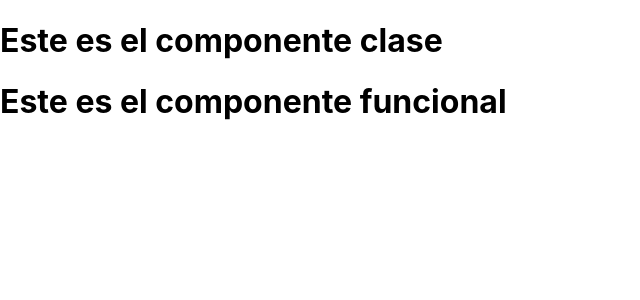
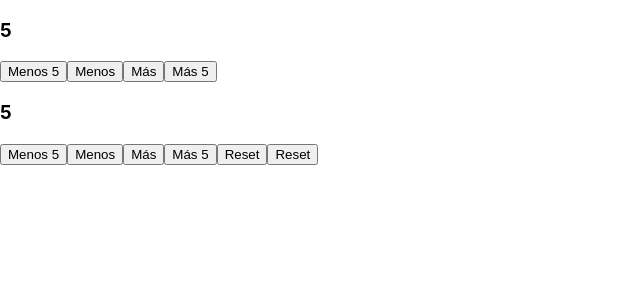
Before and after one commit to gorkavillara/16-feb-react-grupo-1, a React (Create React App) app: page / in a window 1280 px wide. Shown: the top 300 px of the page, without its empty margins (0-640 px from the left). Built offline with nearby package versions, Linux system fonts and the light colour scheme; the HTML template or start-up script is replaced by a standard one.

Commit message:
⌚ Testeando contadores

```diff
--- a/src/App.tsx
+++ b/src/App.tsx
@@ -2,6 +2,9 @@
 import React from 'react';
 import ComponenteClase from "./components/ComponenteClase"
 import ComponenteFuncional from './components/ComponenteFuncional';
+import Contador from './components/contador/Contador';
+import ContadorClase from './components/contador/ContadorClase';
+import CompPadre from './components/jerarquia/CompPadre';
 
 const miElemento = <button>Mi botón</button>
 
@@ -9,8 +12,11 @@ function App() {
   // Hacer cálculos, llamar a apis, utilizar hooks
   return (
     <div>
-      <ComponenteClase />
-      <ComponenteFuncional />
+      {/* <ComponenteClase /> */}
+      {/* <ComponenteFuncional /> */}
+      {/* <CompPadre /> */}
+      <Contador initialValue={5} />
+      <ContadorClase initialValue={5} />
     </div>
   );
 
--- /dev/null
+++ b/src/components/contador/Contador.tsx
@@ -0,0 +1,41 @@
+import React, { useState } from "react"
+
+type TContadorProps = {
+    initialValue?: number
+}
+
+const Contador = ({ initialValue }: TContadorProps) => {
+    let [ valor, setValor ] = useState(initialValue || 0)
+    // console.log(estado)
+    // const valor = estado[0]
+    // const cambioValor = estado[1]
+    // let valor = initialValue || 0
+
+    const restaValor = (cant: number = 1) => {
+        setValor(
+            (anteriorvalor) => anteriorvalor - cant
+        )
+    }
+
+    const sumaValor = (cant: number = 1) => {
+        // valor++
+        // console.log(valor)
+        // setValor(valor + 1)
+        setValor(
+            (anteriorvalor) => anteriorvalor + cant
+        )
+    }
+    return (
+        <>
+            <h3>{valor}</h3>
+            <div>
+                <button onClick={() => restaValor(5)}>Menos 5</button>
+                <button onClick={() => restaValor()}>Menos</button>
+                <button onClick={() => sumaValor()}>Más</button>
+                <button onClick={() => sumaValor(5)}>Más 5</button>
+            </div>
+        </>
+    )
+}
+
+export default Contador
--- /dev/null
+++ b/src/components/contador/ContadorClase.tsx
@@ -0,0 +1,62 @@
+import React, { Component } from "react"
+
+interface IContadorProps {
+    initialValue?: number
+}
+
+interface IContadorState {
+    valor: number
+}
+
+export default class ContadorClase extends Component<IContadorProps, IContadorState> {
+    constructor(props: IContadorProps) {
+        super(props)
+        this.state = {
+            valor: props.initialValue || 0
+        }
+        this.reset = this.reset.bind(this)
+    }
+
+    restaValor(cant: number = 1) {
+        this.setState({
+            ...this.state,
+            valor: this.state.valor - cant
+        })
+    }
+
+    sumaValor(cant: number = 1) {
+        this.setState({
+            ...this.state,
+            valor: this.state.valor + cant
+        })
+    }
+
+    resetValor = () => {
+        this.setState({
+            ...this.state,
+            valor: 0
+        })
+    }
+    reset() {
+        this.setState({
+            ...this.state,
+            valor: 0
+        })
+    }
+    render() {
+        const valor = this.state.valor
+        return (
+            <>
+                <h3>{valor}</h3>
+                <div>
+                    <button onClick={() => this.restaValor(5)}>Menos 5</button>
+                    <button onClick={() => this.restaValor()}>Menos</button>
+                    <button onClick={() => this.sumaValor()}>Más</button>
+                    <button onClick={() => this.sumaValor(5)}>Más 5</button>
+                    <button onClick={() => this.resetValor()}>Reset</button>
+                    <button onClick={this.reset}>Reset</button>
+                </div>
+            </>
+        )
+    }
+}
--- /dev/null
+++ b/src/components/jerarquia/CompPadre.tsx
@@ -0,0 +1,16 @@
+import React from "react";
+import CompHijo from "./CompHijo";
+import CompHijoClase from "./CompHijoClase"
+
+const CompPadre = () => {
+  const texto = "Cambia algo"
+  return (
+    <>
+      <div>CompPadre</div>
+      <CompHijo texto={texto} />
+      <CompHijoClase texto={texto} />
+    </>
+  );
+};
+
+export default CompPadre;
```
Also changed, not shown: src/components/jerarquia/CompHijo.tsx (added, +17 -0 lines), src/components/jerarquia/CompHijoClase.tsx (added, +18 -0 lines), src/components/jerarquia/CompJS.jsx (added, +13 -0 lines), 1 other file (tests, documents, lock files or other folders).
